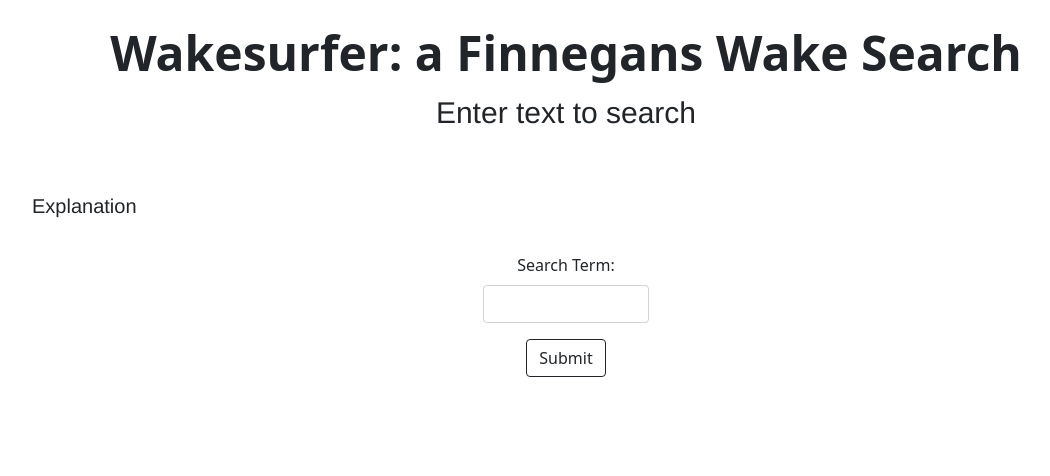
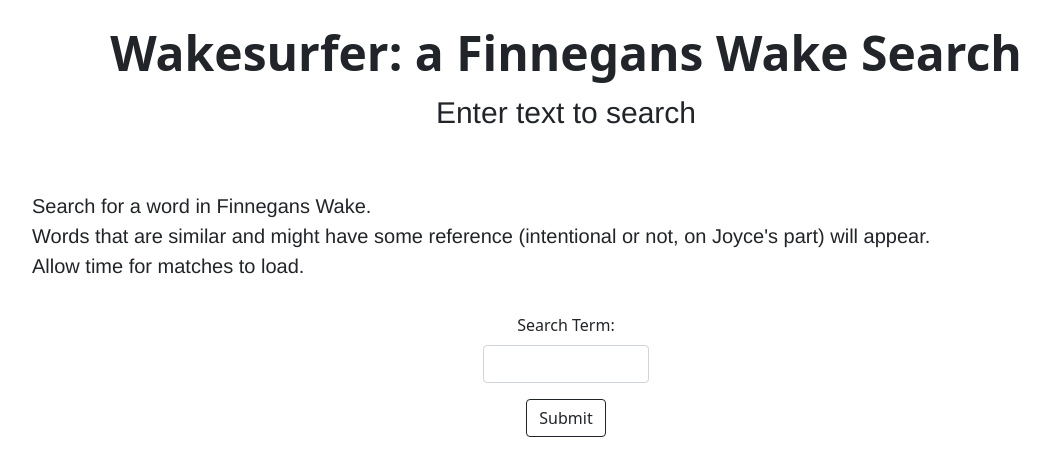
Before and after one commit to sdot61/fw, a Flask app: page / in a window 1280 px wide. Shown: the top 476 px of the page, without its empty margins (74-1124 px from the left). Run offline with Flask 2, Linux system fonts and the light colour scheme; some libraries are stand-ins or nearby versions.

Commit message:
Update index.html

```diff
--- a/templates/index.html
+++ b/templates/index.html
@@ -13,8 +13,10 @@
                 <h1 class="display-5 fw-bold">Wakesurfer: a Finnegans Wake Search</h1>
                 <p class="lead mb-2"> Enter text to search</p>
             </div>
-            <div class="row px-4 py-4">
-                <p class="small-lead mb-2">Explanation</p>
+               <div class="row px-4 py-4">
+                <p class="small-lead mb-2">Search for a word in Finnegans Wake.
+                    <br> Words that are similar and might have some reference (intentional or not, on Joyce's part) will appear.
+                    <br>Allow time for matches to load.</p>
             </div>
             <form method="post" action = "/">
                 <div class="row text-center justify-content-center">
```
